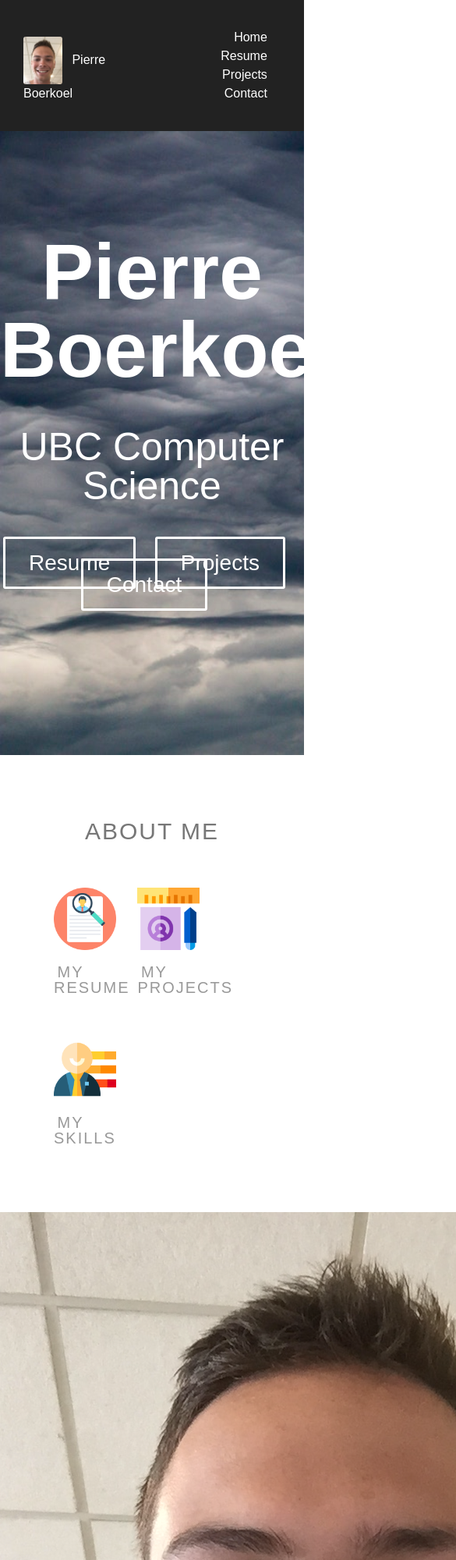
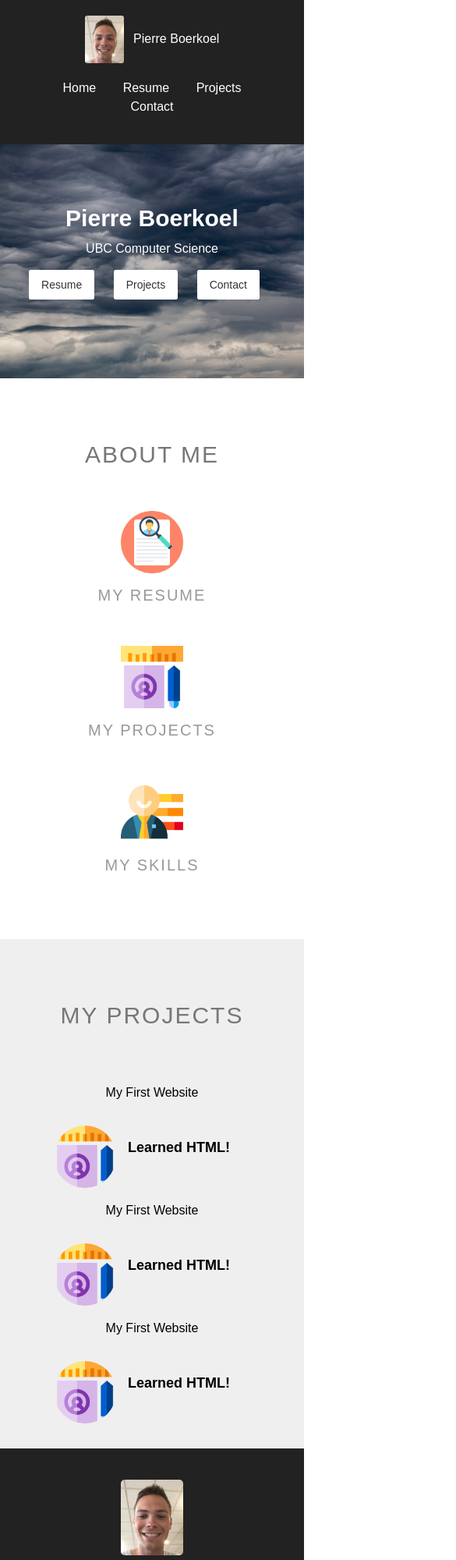
Before and after one commit to PierreBoerkoel/MyWebsite, a plain HTML site: page index.html in a window 390 px wide. Shown: the top 2000 px of the page at 78% size, 585 px wide, since content can reach past the window. Drawn offline with Linux system fonts and the light colour scheme.

Commit message:
created the basic layout with responsive styling

```diff
--- a/css/style.css
+++ b/css/style.css
@@ -95,7 +95,13 @@ header #main-navigation ul li a:hover {
 .site-section {
   padding-bottom: 50px;
   padding-top: 50px;
+}
+.site-section-secondary {
+  background: #EFEFEF
+}
+.site-section-inside {
   width: 80%;
+  max-width: 1200px;
   margin-left: auto;
   margin-right: auto;
 }
@@ -132,3 +138,96 @@ header #main-navigation ul li a:hover {
   font-weight: 300;
   letter-spacing: 2px;
 }
+
+/* project-box */
+.project-box {
+  display: inline-block;
+  width: 33%;
+  padding: 20px 30px;
+}
+.project-name {
+  padding: 15px;
+  border-radius: 4px;
+  margin-bottom: 15px;
+  text-align: center;
+}
+.project-description {
+
+}
+.project-description img {
+  float: left;
+  width: 80px;
+  border-radius: 50%;
+  margin-right: 15px;
+}
+.project-description h5 {
+  font-size: 18px;
+  margin: 0;
+  padding-top: 15px;
+}
+
+/* footer */
+footer   {
+  background: #222;
+  color: #777;
+  padding: 40px;
+  text-align: center;
+}
+footer img   {
+  display: block;
+  border-radius: 5px;
+  width: 80px;
+  margin: 0 auto 10px;
+}
+
+/* responsive */
+/* mobile stylings */
+@media screen and (max-width: 768px) {
+
+  /* header */
+  header #logo {
+    width: 100%;
+    display: block;
+    text-align: center;
+    margin-bottom: 20px;
+  }
+  header #main-navigation {
+    width: 100%;
+    display: block;
+    text-align: center;
+  }
+
+  /* hero */
+  .hero {
+    min-height: 300px;
+  }
+  .hero-content {
+    padding-top: 80px;
+  }
+  .hero-title {
+    font-size: 30px;
+  }
+  .hero-content p {
+    font-size: 16px;
+    margin-bottom: 30px;
+  }
+  .hero-content a {
+    font-size: 14px;
+    padding: 10px 15px;
+    border-width: 1px;
+    background: #FFF;
+    color: #333;
+  }
+
+  /* about boxes */
+  .about-box {
+    width: 100%;
+    display: block;
+  }
+
+  /* project boxes */
+  .project-box {
+    width: 100%;
+    display: block;
+  }
+}
--- a/index.html
+++ b/index.html
@@ -2,7 +2,7 @@
 <html>
 <head>
   <title>Pierre Boerkoel</title>
-
+  <meta name="viewport" content="width=device-width, initial-scale=1.0">
   <!-- css -->
   <link rel="stylesheet" href="css/style.css">
 </head>
@@ -19,7 +19,7 @@
       <!-- main navigation -->
       <nav id="main-navigation">
           <ul>
-            <li><a href="#">Home</a></li>
+            <li><a href="index.html">Home</a></li>
             <li><a href="pdf/PierreBoerkoel_Resume.pdf" target="_blank">Resume</a></li>
             <li><a href="#">Projects</a></li>
             <li><a href="#">Contact</a></li>
@@ -43,7 +43,8 @@
       </div>
 
       <!-- About Me -->
-      <div class="site-section">
+      <section class="site-section">
+        <div class="site-section-inside">
 
         <div class="section-header">
           <h2>About Me</h2>
@@ -65,8 +66,48 @@
         </div>
 
       </div>
+      </section>
 
-      <!-- testimonials -->
+      <!-- projects -->
+      <section class="site-section site-section-secondary">
+        <div class="site-section-inside">
+
+        <div class="section-header">
+          <h2>My Projects</h2>
+        </div>
+
+        <div class="project-box">
+          <div class="project-name">
+            My First Website
+          </div>
+          <div class="project-description">
+            <img src="img/ruler.png" alt="Project">
+            <h5>Learned HTML!</h5>
+          </div>
+        </div>
+
+        <div class="project-box">
+          <div class="project-name">
+            My First Website
+          </div>
+          <div class="project-description">
+            <img src="img/ruler.png" alt="Project">
+            <h5>Learned HTML!</h5>
+          </div>
+        </div>
+
+        <div class="project-box">
+          <div class="project-name">
+            My First Website
+          </div>
+          <div class="project-description">
+            <img src="img/ruler.png" alt="Project">
+            <h5>Learned HTML!</h5>
+          </div>
+        </div>
+
+      </div>
+    </section>
 
   </main>
 
```
Also changed, not shown: 1 other file.
